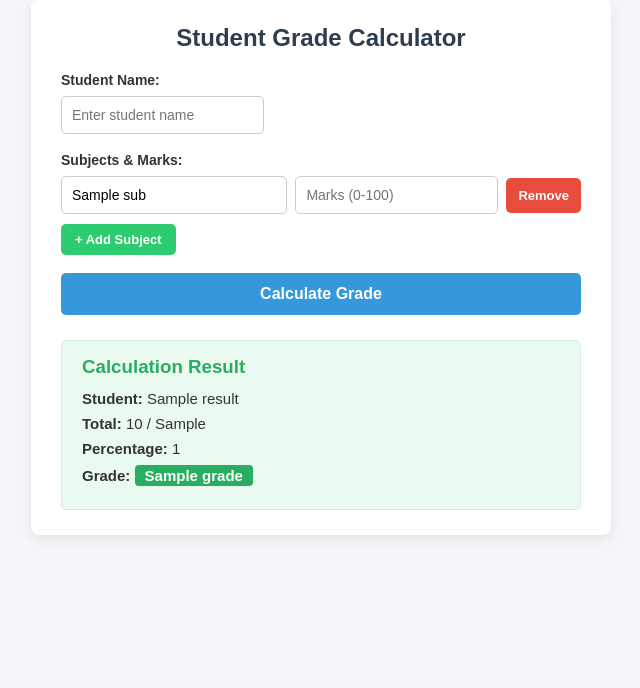
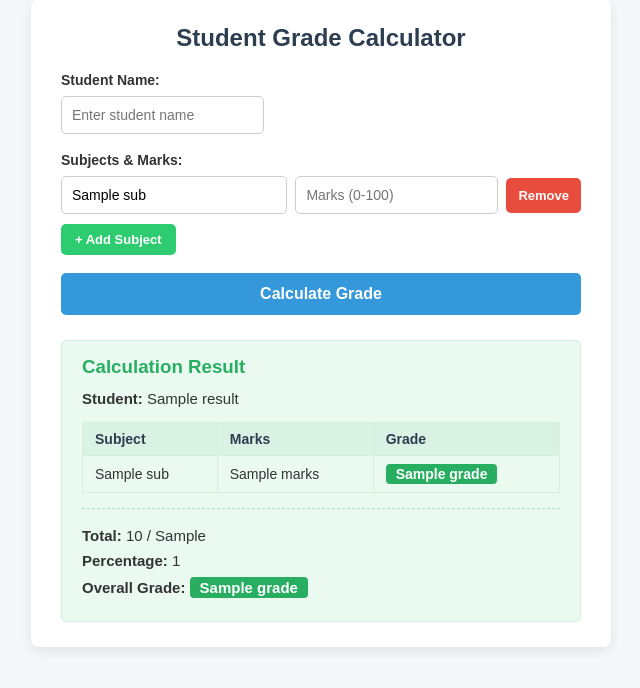
Before and after one commit to ananyagene/Student-Grade-Calculator, a Flask app: template templates/index.html in a window 1280 px wide. Shown: the part 31-719 px from the top of the page, without its empty margins (319-959 px from the left). Run offline with Flask 3, Linux system fonts and the light colour scheme; the template is opened without the code that fills it: most values are stand-ins (such as "Sample title", 1, 10 or a date in 2020).

Commit message:
Version 1C: add individual subject grades

```diff
--- a/app.py
+++ b/app.py
@@ -44,8 +44,8 @@ def index():
         elif not names:
             error = "At least one subject is required."
         else:
-            parsed_marks = []
-            # Step 3: Validate each subject row
+            parsed_subjects = []
+            # Step 3: Validate each subject row and calculate individual subject grade
             for n, m in zip(names, marks_raw):
                 name_clean = n.strip()
                 mark_clean = m.strip()
@@ -63,25 +63,34 @@ def index():
                     if not (0 <= mark_val <= 100):
                         error = f"Marks for '{name_clean}' must be between 0 and 100."
                         break
-                    parsed_marks.append(mark_val)
+
+                    # Individual grade for this subject
+                    subject_grade = calculate_grade(mark_val)
+
+                    parsed_subjects.append({
+                        'name': name_clean,
+                        'marks': int(mark_val) if mark_val.is_integer() else round(mark_val, 2),
+                        'grade': subject_grade
+                    })
                 except ValueError:
                     error = f"Please enter valid numeric marks for '{name_clean}'."
                     break
 
-            # Step 4: If all validations pass, calculate results
+            # Step 4: If all validations pass, calculate overall results
             if not error:
-                num_subjects = len(parsed_marks)
-                total = sum(parsed_marks)
+                num_subjects = len(parsed_subjects)
+                total = sum(s['marks'] for s in parsed_subjects)
                 max_marks = num_subjects * 100
                 percentage = (total / max_marks) * 100
-                grade = calculate_grade(percentage)
+                overall_grade = calculate_grade(percentage)
 
                 result = {
                     'student_name': student_name,
+                    'subjects': parsed_subjects,
                     'total': int(total) if total.is_integer() else round(total, 2),
                     'max_marks': max_marks,
                     'percentage': f"{percentage:.2f}%",
-                    'grade': grade
+                    'grade': overall_grade
                 }
 
     return render_template('index.html', result=result, error=error, subjects=subjects)
--- a/static/style.css
+++ b/static/style.css
@@ -162,3 +162,35 @@ input[type="number"]:focus {
     padding: 2px 10px;
     border-radius: 4px;
 }
+
+/* Individual Subject Grades Table */
+.grades-table {
+    width: 100%;
+    border-collapse: collapse;
+    margin: 15px 0;
+    font-size: 14px;
+}
+
+.grades-table th,
+.grades-table td {
+    border: 1px solid #d4efdf;
+    padding: 8px 12px;
+    text-align: left;
+}
+
+.grades-table th {
+    background-color: #daf2e4;
+    color: #2c3e50;
+    font-weight: bold;
+}
+
+.grades-table tr:nth-child(even) {
+    background-color: #f9fdfa;
+}
+
+/* Overall Summary Section */
+.overall-summary {
+    margin-top: 15px;
+    border-top: 1px dashed #a3e4d7;
+    padding-top: 10px;
+}
--- a/templates/index.html
+++ b/templates/index.html
@@ -71,9 +71,33 @@
             <div class="result-box">
                 <h3>Calculation Result</h3>
                 <p><strong>Student:</strong> {{ result.student_name }}</p>
-                <p><strong>Total:</strong> {{ result.total }} / {{ result.max_marks }}</p>
-                <p><strong>Percentage:</strong> {{ result.percentage }}</p>
-                <p><strong>Grade:</strong> <span class="grade-badge">{{ result.grade }}</span></p>
+
+                <!-- Table for Individual Subject Grades -->
+                <table class="grades-table">
+                    <thead>
+                        <tr>
+                            <th>Subject</th>
+                            <th>Marks</th>
+                            <th>Grade</th>
+                        </tr>
+                    </thead>
+                    <tbody>
+                        {% for sub in result.subjects %}
+                            <tr>
+                                <td>{{ sub.name }}</td>
+                                <td>{{ sub.marks }}</td>
+                                <td><span class="grade-badge">{{ sub.grade }}</span></td>
+                            </tr>
+                        {% endfor %}
+                    </tbody>
+                </table>
+
+                <!-- Overall Summary -->
+                <div class="overall-summary">
+                    <p><strong>Total:</strong> {{ result.total }} / {{ result.max_marks }}</p>
+                    <p><strong>Percentage:</strong> {{ result.percentage }}</p>
+                    <p><strong>Overall Grade:</strong> <span class="grade-badge">{{ result.grade }}</span></p>
+                </div>
             </div>
         {% endif %}
     </div>
```
